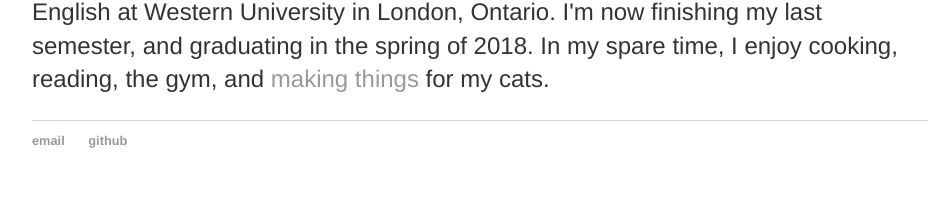
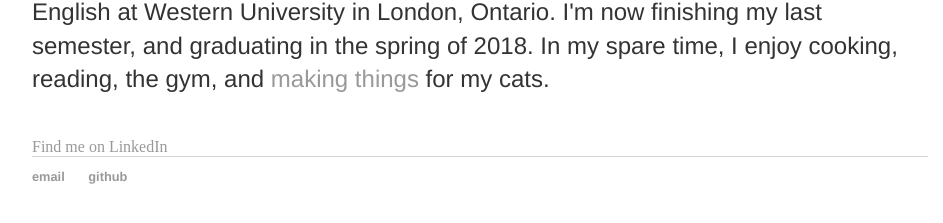
Before and after one commit to jstreet2/jstreet.github.io, a Jekyll site: the page built from about/index.html, in a window 1280 px wide. Shown: the part 236-459 px from the top of the page, without its empty margins (160-1103 px from the left). Built offline with Jekyll 4.4.1, drawn with Linux system fonts in a browser that asks for light colours.

Commit message:
updating about page

```diff
--- a/about/index.html
+++ b/about/index.html
@@ -5,6 +5,8 @@ title: About Jennifer
 <div class="about">
 	<h1>About me</h1>
 	<p>I'm currently completing my Bachelor's degree in Computer Science with a minor in English at Western University in London, Ontario.
-  I'm now finishing my last semester, and graduating in the spring of 2018. In my spare time, I enjoy cooking, reading, the gym, and
-  <a href="https://github.com/jstreet2/cattoy">making things</a> for my cats.</p>
+  	I'm now finishing my last semester, and graduating in the spring of 2018. In my spare time, I enjoy cooking, reading, the gym, and
+  	<a href="https://github.com/jstreet2/cattoy">making things</a> for my cats.</p>
+	<br>
+	<a href="www.linkedin.com/in/jennifer-street-695790113">Find me on LinkedIn</a>
 </div>
```
